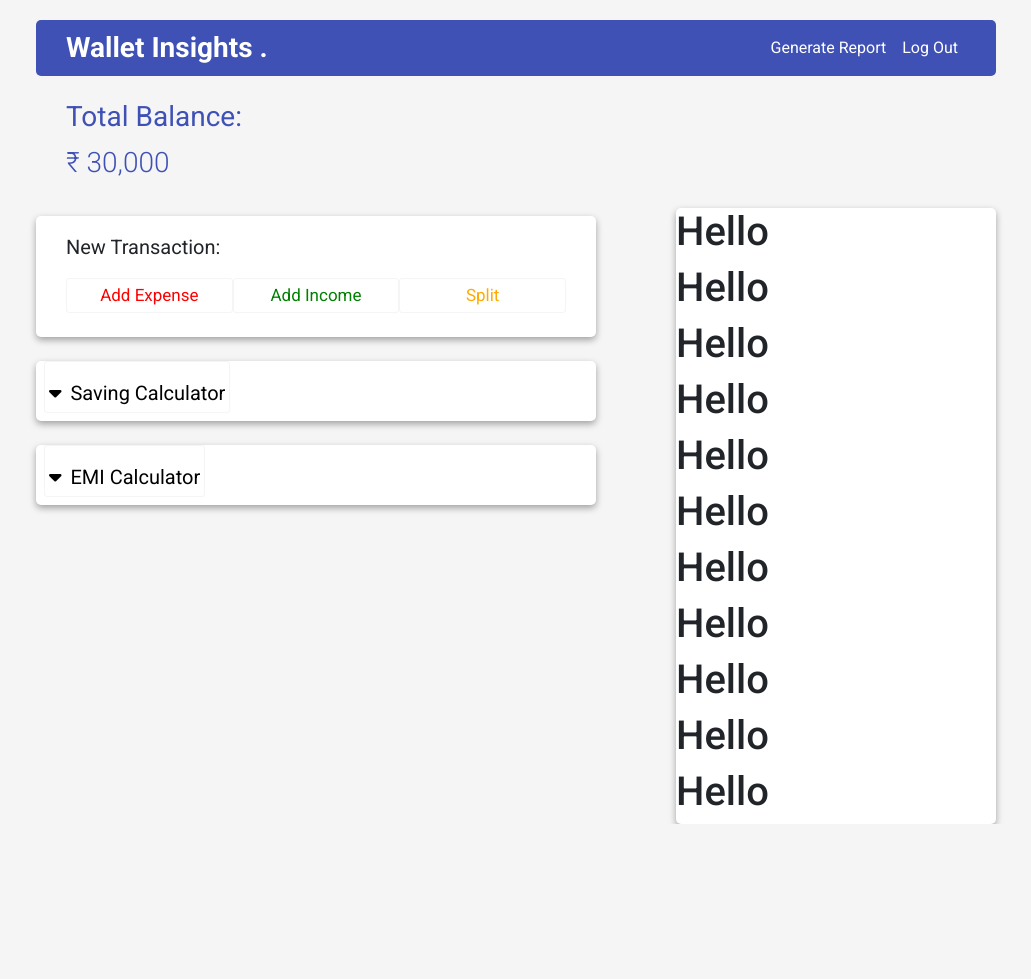
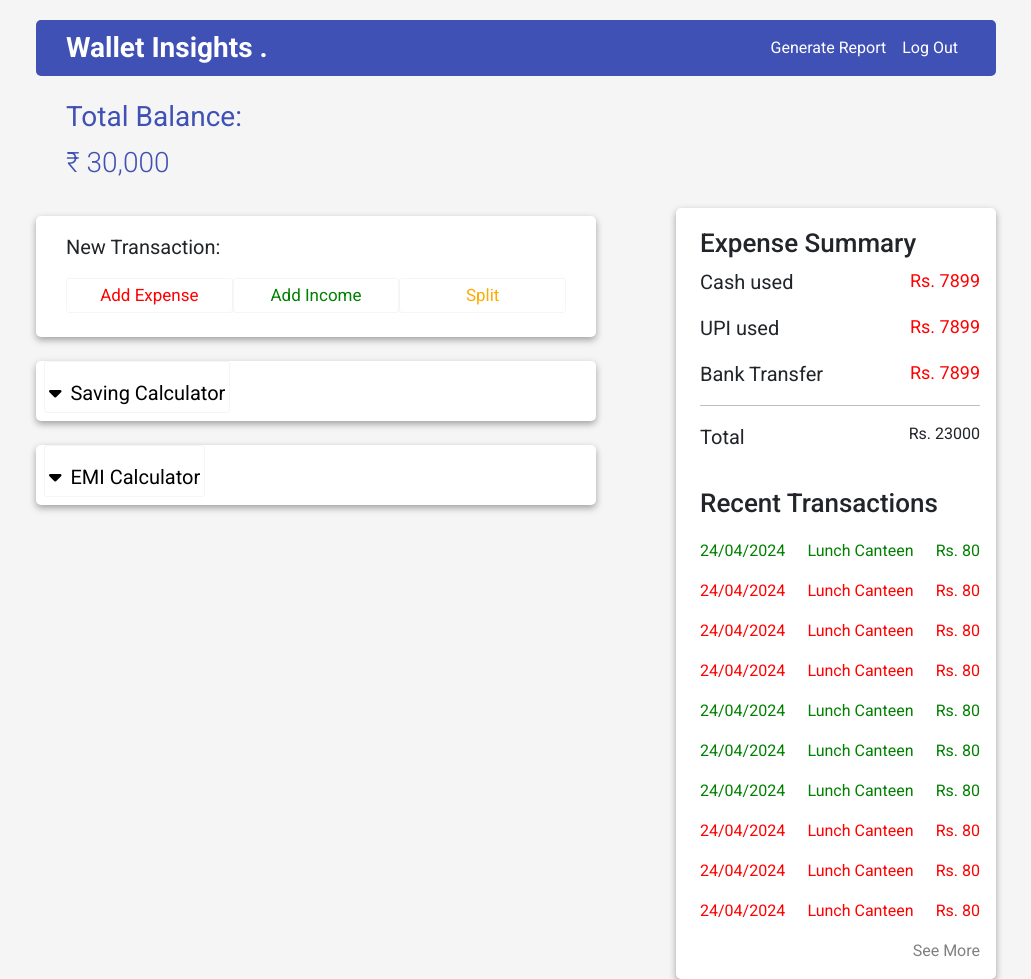
Before and after one commit to vraj1551/walletInsights.github.io, a plain HTML site: page try.html in a window 1280 px wide. Shown: the whole page, without its empty margins (124-1155 px from the left). Before the commit the page ends 824 px from the top, so only its background shows below. Drawn offline with nearby package versions, Linux system fonts and the light colour scheme.

Commit message:
Side bar Summary

```diff
--- a/dist/css/styles.css
+++ b/dist/css/styles.css
@@ -166,3 +166,43 @@ body{
     border-radius: 5px;
     box-shadow: 0 3px 7px rgba(0, 0, 0, 0.35);
 }
+
+.summary-main-heading{
+    font-family: "Roboto", sans-serif;
+    font-size: 26px;
+    font-weight: 500;
+}
+.transaction-green{
+    color: green;
+}
+.transaction-red{
+    color: red;
+}
+.transactions-seeMore{
+    color: grey;
+}
+.transactions-seeMore:hover{
+    color: rgb(108, 105, 105);
+    cursor: pointer;
+}
+
+.summary-data p{
+    font-family: "Roboto", sans-serif;
+    font-size: 20px;
+    font-weight: 400;
+    margin-top: 0px;
+}
+.summary-data-red{
+    font-family: "Roboto", sans-serif;
+    color: red;
+    font-size: 18px;
+}
+.summary-data-black{
+    font-family: "Roboto", sans-serif;
+    color: red;
+    font-size: 18px;
+}
+.light-hr{
+    color: black;
+    margin-top: 0px;
+}
--- a/try.html
+++ b/try.html
@@ -266,18 +266,84 @@
                     </div>
                 </div>
 
+
                 <div class="col-4 transactions mt-3">
-                    <h1>Hello</h1>
-                    <h1>Hello</h1>
-                    <h1>Hello</h1>
-                    <h1>Hello</h1>
-                    <h1>Hello</h1>
-                    <h1>Hello</h1>
-                    <h1>Hello</h1>
-                    <h1>Hello</h1>
-                    <h1>Hello</h1>
-                    <h1>Hello</h1>
-                    <h1>Hello</h1>
+                    <div class="summary mt-3 ms-4">
+                        <span class="summary-main-heading">Expense Summary</span>
+                        <div class="summary-data d-flex justify-content-between me-3 mt-1">
+                            <p>Cash used</p>
+                            <span class="summary-data-red">Rs. 7899</span>
+                        </div>
+                        <div class="summary-data d-flex justify-content-between me-3">
+                            <p>UPI used</p>
+                            <span class="summary-data-red">Rs. 7899</span>
+                        </div>
+                        <div class="summary-data d-flex justify-content-between me-3">
+                            <p>Bank Transfer</p>
+                            <span class="summary-data-red">Rs. 7899</span>
+                        </div>
+                        <hr class="light-hr me-3">
+                        <div class="summary-data d-flex justify-content-between me-3">
+                            <p>Total</p>
+                            <span class="summary-data">Rs. 23000</span>
+                        </div>
+                    </div>
+                    <div class="mt-3 ms-4">
+                        <span class="summary-main-heading">Recent Transactions</span>
+                        <div class="mt-3 transaction-green d-flex justify-content-between me-3">
+                            <p>24/04/2024</p>
+                            <p>Lunch Canteen</p>
+                            <p>Rs. 80</p>
+                        </div>
+                        <div class="transaction-red d-flex justify-content-between me-3">
+                            <p>24/04/2024</p>
+                            <p>Lunch Canteen</p>
+                            <p>Rs. 80</p>
+                        </div>
+                        <div class="transaction-red d-flex justify-content-between me-3">
+                            <p>24/04/2024</p>
+                            <p>Lunch Canteen</p>
+                            <p>Rs. 80</p>
+                        </div>
+                        <div class="transaction-red d-flex justify-content-between me-3">
+                            <p>24/04/2024</p>
+                            <p>Lunch Canteen</p>
+                            <p>Rs. 80</p>
+                        </div>
+                        <div class="transaction-green d-flex justify-content-between me-3">
+                            <p>24/04/2024</p>
+                            <p>Lunch Canteen</p>
+                            <p>Rs. 80</p>
+                        </div>
+                        <div class="transaction-green d-flex justify-content-between me-3">
+                            <p>24/04/2024</p>
+                            <p>Lunch Canteen</p>
+                            <p>Rs. 80</p>
+                        </div>
+                        <div class="transaction-green d-flex justify-content-between me-3">
+                            <p>24/04/2024</p>
+                            <p>Lunch Canteen</p>
+                            <p>Rs. 80</p>
+                        </div>
+                        <div class="transaction-red d-flex justify-content-between me-3">
+                            <p>24/04/2024</p>
+                            <p>Lunch Canteen</p>
+                            <p>Rs. 80</p>
+                        </div>
+                        <div class="transaction-red d-flex justify-content-between me-3">
+                            <p>24/04/2024</p>
+                            <p>Lunch Canteen</p>
+                            <p>Rs. 80</p>
+                        </div>
+                        <div class="transaction-red d-flex justify-content-between me-3">
+                            <p>24/04/2024</p>
+                            <p>Lunch Canteen</p>
+                            <p>Rs. 80</p>
+                        </div>
+                        <div class="transactions-seeMore d-flex justify-content-end me-3">
+                            <p>See More</p>
+                        </div>
+                    </div>
                 </div>
 
             </div>
```
